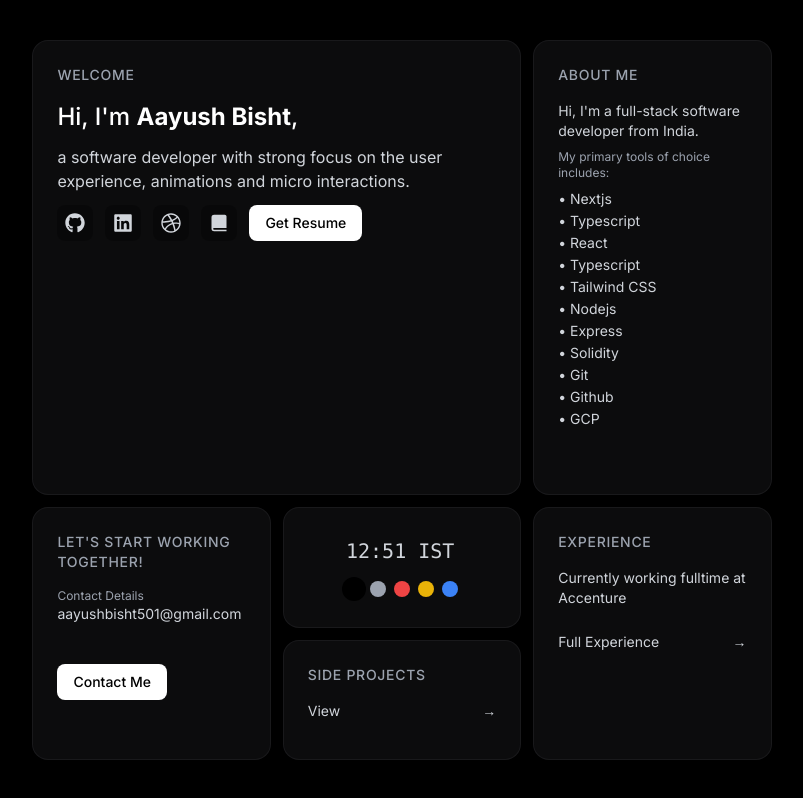
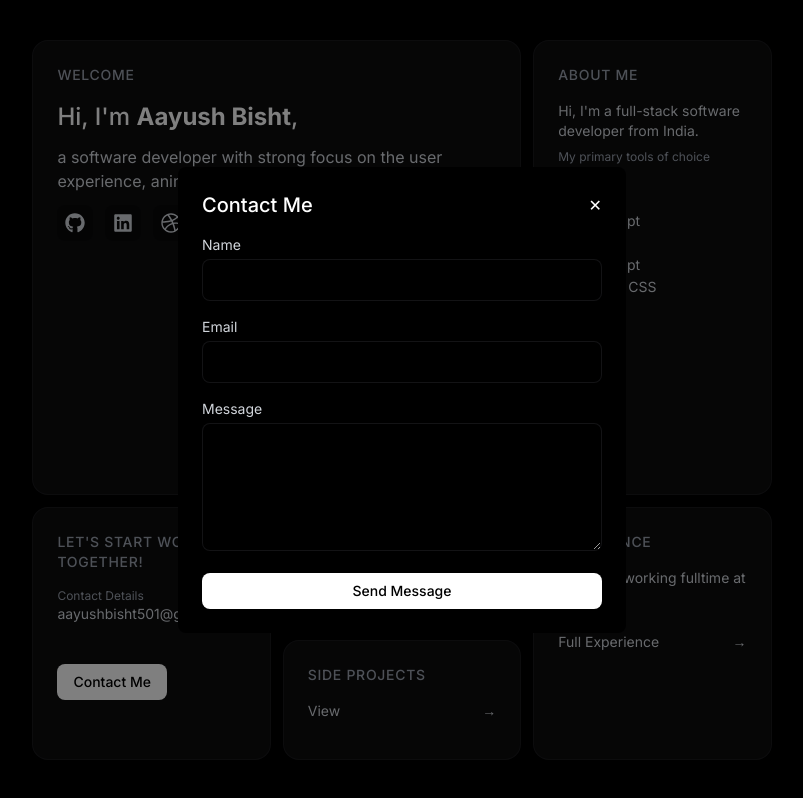
Before and after one commit to aayushbisht/portfolio25, a Next.js app: page / in a window 1280 px wide. Both pictures are taken after a click on the button "Contact Me". Shown: the whole page, without its empty margins (238-1041 px from the left). Built offline with nearby package versions, Linux system fonts and the light colour scheme.

Commit message:
cotanct form added

```diff
--- /dev/null
+++ b/app/components/ContactModal.tsx
@@ -0,0 +1,85 @@
+import { useState } from 'react';
+import { useTheme, getThemeClasses } from '../context/ThemeContext';
+
+interface ContactModalProps {
+  isOpen: boolean;
+  onClose: () => void;
+}
+
+export default function ContactModal({ isOpen, onClose }: ContactModalProps) {
+  const { theme } = useTheme();
+  const themeClasses = getThemeClasses(theme);
+  const [formData, setFormData] = useState({
+    name: '',
+    email: '',
+    message: ''
+  });
+
+  const handleSubmit = (e: React.FormEvent) => {
+    e.preventDefault();
+    console.log(formData.name)
+    console.log('Form submitted:', formData);
+    onClose();
+  };
+
+  if (!isOpen) return null;
+
+  return (
+    <div className="fixed inset-0 bg-black/50 flex items-center justify-center z-50">
+      <div className={`${themeClasses.background} p-6 rounded-lg w-[90%] max-w-md`}>
+        <div className="flex justify-between items-center mb-4">
+          <h2 className={`text-xl font-medium ${themeClasses.text}`}>Contact Me</h2>
+          <button
+            onClick={onClose}
+            className={`${themeClasses.text} hover:opacity-70`}
+          >
+            ✕
+          </button>
+        </div>
+        <form onSubmit={handleSubmit} className="space-y-4">
+          <div>
+            <label className={`block text-sm ${themeClasses.textSecondary} mb-1`}>
+              Name
+            </label>
+            <input
+              type="text"
+              value={formData.name}
+              onChange={(e) => setFormData({ ...formData, name: e.target.value })}
+              className={`w-full p-2 rounded-lg ${themeClasses.background} border ${themeClasses.border} ${themeClasses.text}`}
+              required
+            />
+          </div>
+          <div>
+            <label className={`block text-sm ${themeClasses.textSecondary} mb-1`}>
+              Email
+            </label>
+            <input
+              type="email"
+              value={formData.email}
+              onChange={(e) => setFormData({ ...formData, email: e.target.value })}
+              className={`w-full p-2 rounded-lg ${themeClasses.background} border ${themeClasses.border} ${themeClasses.text}`}
+              required
+            />
+          </div>
+          <div>
+            <label className={`block text-sm ${themeClasses.textSecondary} mb-1`}>
+              Message
+            </label>
+            <textarea
+              value={formData.message}
+              onChange={(e) => setFormData({ ...formData, message: e.target.value })}
+              className={`w-full p-2 rounded-lg ${themeClasses.background} border ${themeClasses.border} ${themeClasses.text} h-32`}
+              required
+            />
+          </div>
+          <button
+            type="submit"
+            className={`${themeClasses.accent} text-black py-2 px-4 rounded-lg text-sm font-medium hover:opacity-90 transition-colors w-full`}
+          >
+            Send Message
+          </button>
+        </form>
+      </div>
+    </div>
+  );
+}
--- a/app/page.tsx
+++ b/app/page.tsx
@@ -6,11 +6,13 @@ import { FaGithub, FaLinkedin, FaDribbble, FaDiscord } from 'react-icons/fa';
 import { BiSolidBookAlt } from 'react-icons/bi';
 import Link from 'next/link';
 import { useTheme, getThemeClasses } from './context/ThemeContext';
+import ContactModal from './components/ContactModal';
 
 export default function Home() {
   const { theme, setTheme } = useTheme();
   const themeClasses = getThemeClasses(theme);
   const [currentTime, setCurrentTime] = useState('');
+  const [isContactModalOpen, setIsContactModalOpen] = useState(false);
 
   useEffect(() => {
     const updateTime = () => {
@@ -100,7 +102,10 @@ export default function Home() {
                   <p>aayushbisht501@gmail.com</p>
                 </div>
 
-                  <button className={`${themeClasses.accent} text-black py-2 px-4 rounded-lg text-sm font-medium hover:opacity-90 transition-colors`}>
+                  <button
+                    onClick={() => setIsContactModalOpen(true)}
+                    className={`${themeClasses.accent} text-black py-2 px-4 rounded-lg text-sm font-medium hover:opacity-90 transition-colors`}
+                  >
                     Contact Me
                   </button>
               </div>
@@ -225,6 +230,10 @@ export default function Home() {
           </div> */}
         </div>
       </div>
+      <ContactModal
+        isOpen={isContactModalOpen}
+        onClose={() => setIsContactModalOpen(false)}
+      />
     </main>
   );
 }
--- a/package.json
+++ b/package.json
@@ -9,6 +9,7 @@
     "lint": "next lint"
   },
   "dependencies": {
+    "@emailjs/browser": "^4.4.1",
     "framer-motion": "^12.9.1",
     "next": "14.0.4",
     "react": "^18",
```
Also changed, not shown: 1 other file (tests, documents, lock files or other folders).
